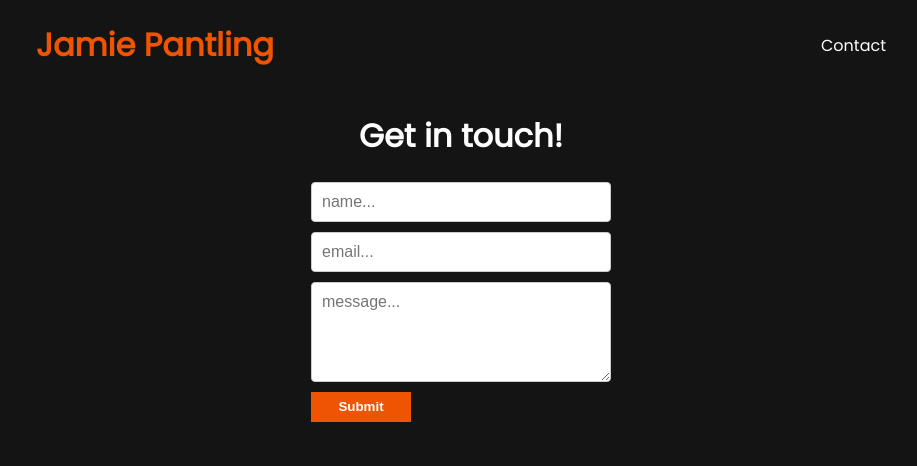
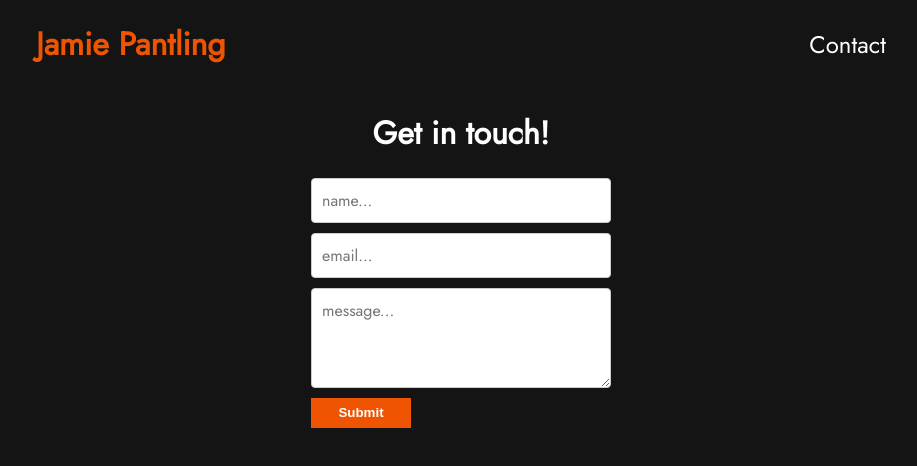
Before and after one commit to jamiepantling/portfolio, a Next.js app: page /contact in a window 1280 px wide. Shown: the top 466 px of the page, without its empty margins (179-1096 px from the left). Built offline with nearby package versions, Linux system fonts and the light colour scheme; a web font is replaced by a local one.

Commit message:
update fonts

```diff
--- a/components/nav/nav.module.css
+++ b/components/nav/nav.module.css
@@ -20,8 +20,11 @@
     list-style-type: none;
     font-weight: 400;
     text-align: right;
+    font-family: "Jost", sans-serif;
+    font-size: x-large
 }
 .title {
     color: #ee5401;
-    text-align: left
+    text-align: left;
+    font-family: "Jost", sans-serif
 }
--- a/styles/Home.module.css
+++ b/styles/Home.module.css
@@ -13,6 +13,7 @@
   height: 300px;
   display: flex;
   align-items: center;
+  font-family: "Jost", sans-serif
   /* background-color: #ee5401; */
 }
 .hey {
@@ -63,7 +64,8 @@
   line-height: 1.15;
   font-size: 30px;
   margin-bottom: 10px;
-  margin-top: 0
+  margin-top: 0;
+  font-family: "Jost", sans-serif
 }
 .code {
   background: #fafafa;
@@ -107,6 +109,7 @@
   margin: 0;
   font-size: 1.25rem;
   line-height: 1.5;
+  font-family: "Jost", sans-serif
 }
 
 .icons {
--- a/styles/contact.module.css
+++ b/styles/contact.module.css
@@ -6,6 +6,7 @@
  display: flex;
  flex-direction: column;
  align-items: center;
+ font-family: "Jost", sans-serif;
 }
   .inputContainer {
 
@@ -18,7 +19,7 @@
     border: 1px solid #ccc;
     border-radius: 4px;
     padding: 10px 10px;
-    font-family:Arial, Helvetica, sans-serif;
+    font-family: "Jost", sans-serif;
     font-size: medium;
   }
   .button {
```
